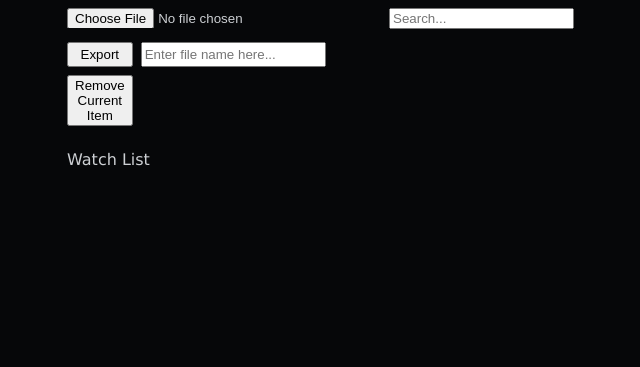
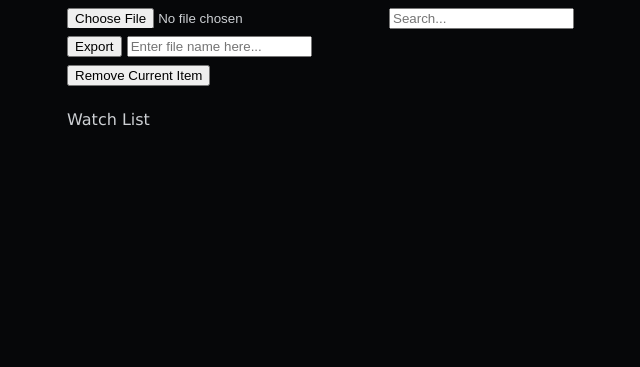
Before and after one commit to Rollonmath42/d2-inventory-watcher, a website: page index.html in a window 1280 px wide. Shown: the whole page, without its empty margins (585-1225 px from the left). Drawn offline with Linux system fonts and the light colour scheme; no server answers.

Commit message:
changed control panel section to use display flex

```diff
--- a/css/style.css
+++ b/css/style.css
@@ -31,10 +31,9 @@ p {
 .control_panel {
 	grid-column: 3;
 	grid-row: 1;
-	display: grid;
+	display: flex;
+	flex-wrap: wrap;
 	gap: 0.5em;
-	grid-template-columns: 0.4fr 0.5fr;
-	grid-template-rows: repeat(3, 0.5fr);
 }
 .search_section {
 	grid-column: 4;
--- a/index.html
+++ b/index.html
@@ -13,8 +13,10 @@
   </div>
   <div id="control_panel" class="control_panel">
     <input type="file" accept="application/json" id="import_json">
-    <button id="export_button">Export</button>
-    <input type="text" id="export_name" placeholder="Enter file name here...">
+    <div id="export_section">
+      <button id="export_button">Export</button>
+      <input type="text" id="export_name" placeholder="Enter file name here...">
+    </div>
     <button id="remove_current_item">Remove Current Item</button>
   </div>
   <div id="item_result">
```
